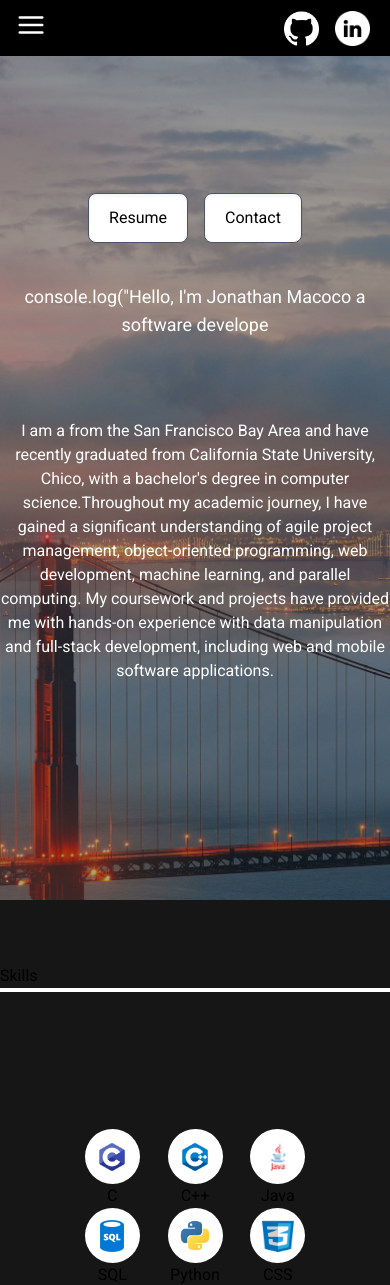
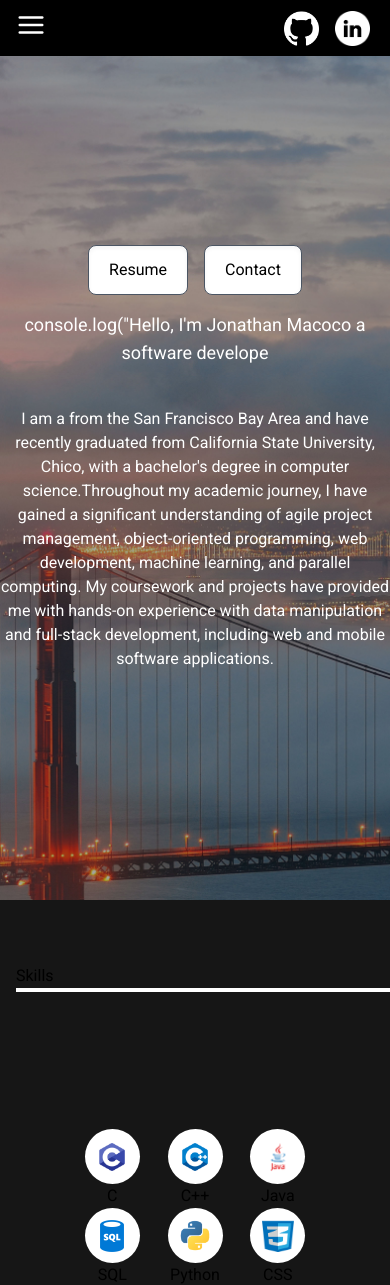
Before and after one commit to jtmacoco/personal_website, a Next.js app in the folder personal_websit_v2/: page / in a window 390 px wide. Shown: the top 1285 px of the page. Built offline with nearby package versions, Linux system fonts and the light colour scheme.

Commit message:
made buttons on homepage mobile responsive and adjusted mobile layout for skills section

```diff
--- a/personal_websit_v2/app/sections/Home.tsx
+++ b/personal_websit_v2/app/sections/Home.tsx
@@ -42,12 +42,12 @@ export default function Home() {
           {/*add personal photo here potentialy*/}
         </div>
         <div className="relative container">
-          <div className="flex items-center justify-center mx-auto gap-4 pb-10">
+          <div className="flex items-center justify-center mx-auto gap-4 pb-4 sm:pb-10  sm:pt-0">
             <MyButton title="Resume"/>
             <MyButton title="Contact"/>
           </div>
-          <p className="text-white text-lg sm:text-2xl text-center  pb-20 ">{text}</p>
-          <p className='text-white text-md text-center sm:text-xl pb-20'>{about}</p>
+          <p className="text-white text-lg sm:text-2xl text-center  pb-10 sm:pb-20 ">{text}</p>
+          <p className='text-white text-md text-center sm:text-xl pb-10 sm:pb-20'>{about}</p>
         </div>
       </motion.main>
     </>
--- a/personal_websit_v2/app/sections/Skills.tsx
+++ b/personal_websit_v2/app/sections/Skills.tsx
@@ -12,9 +12,9 @@ export default function skills() {
     }
     return (
         <main className="skills">
-            <h1 className="relative sm:pl-10 top-16 sm:top-24 sm:text-4xl">
+            <h1 className="relative pl-4 sm:pl-10 top-16 sm:top-24 sm:text-4xl">
                 Skills
-                <div className="bg-white h-[4px] w-screen"></div>
+                <div className="bg-white h-[4px] w-full"></div>
             </h1>
             <div className="container flex items-center justify-center mx-auto h-screen">
                 <ul className="grid grid-cols-3 grid-rows-2 sm:grid-cols-4 pt-8 sm:pt-0 sm:grid-rows-4 sm:gap-28 ">
```
